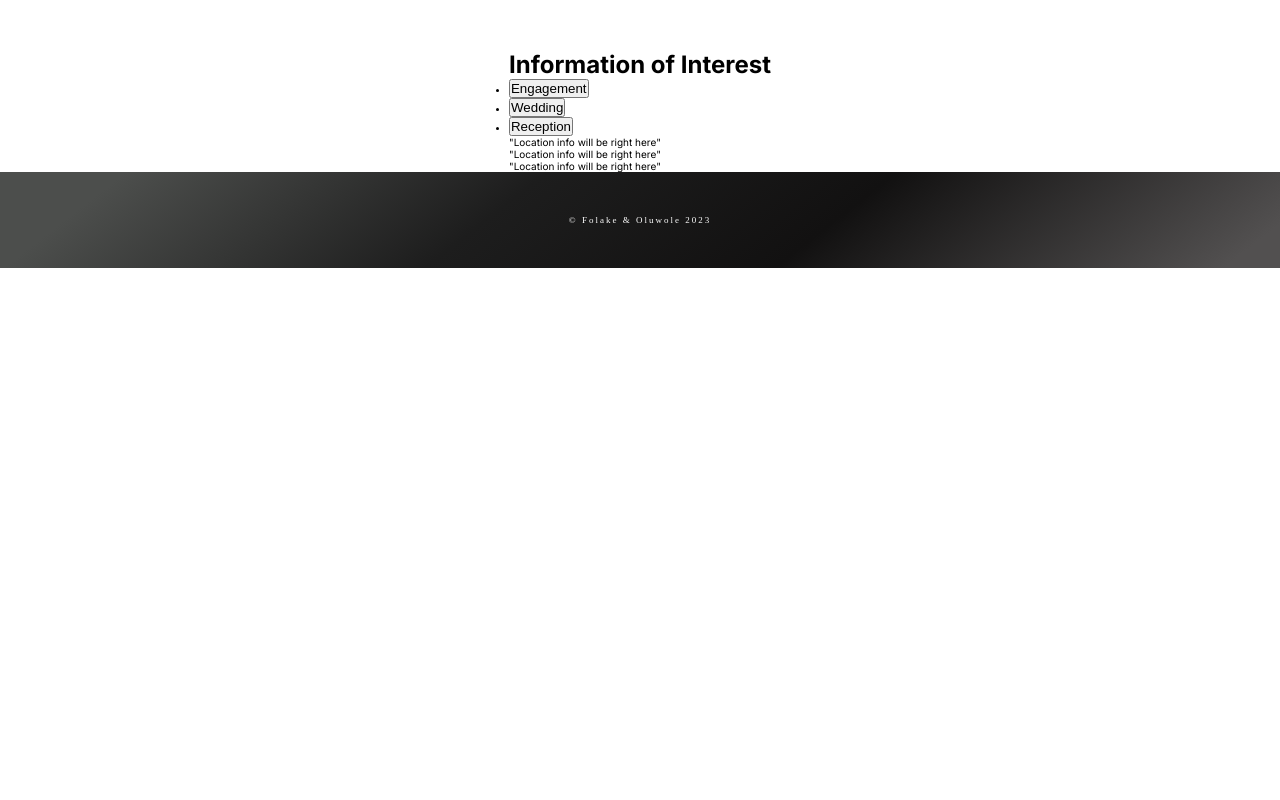
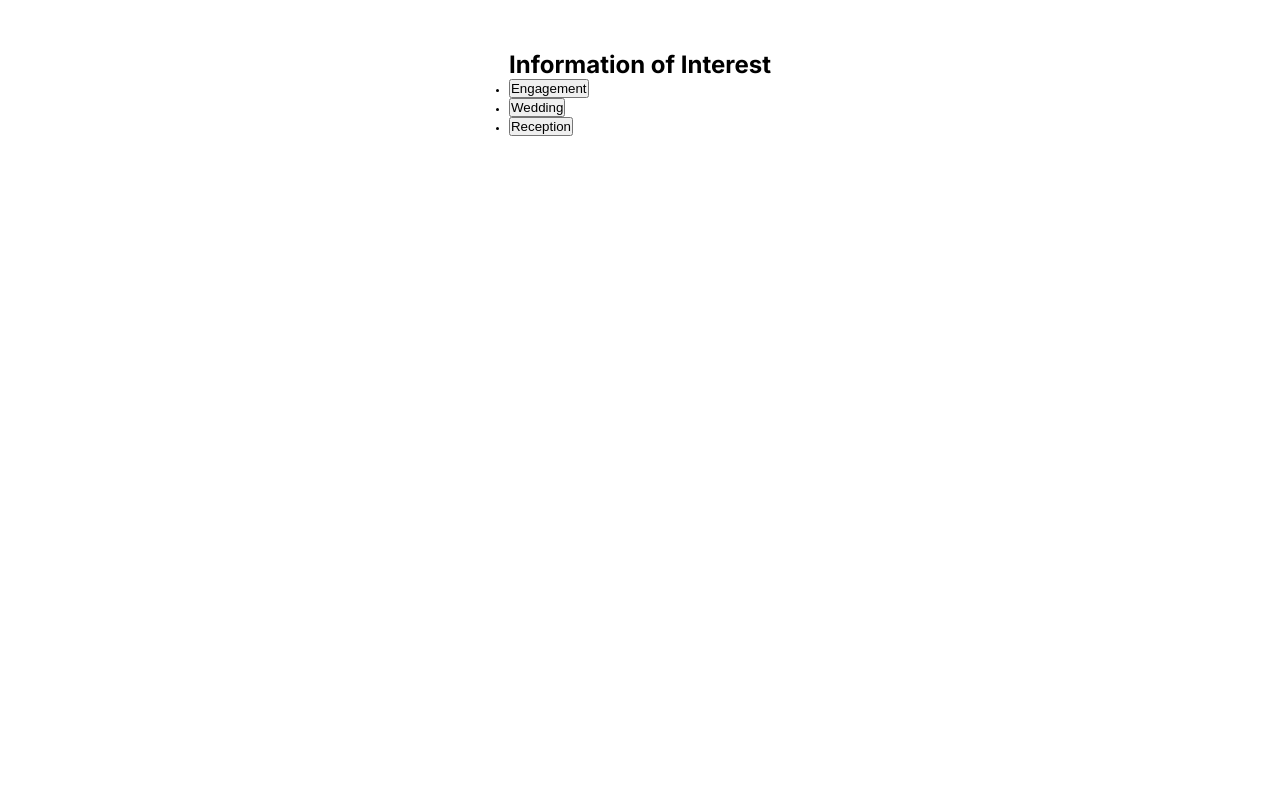
Before and after one commit to abeonweb/folakeandoluwole, a Next.js app: page / in a window 1280 px wide. Shown: the part 7960-8760 px from the top of the page. Before the commit the page ends 8228 px from the top, so only its background shows below. Built offline with nearby package versions, Linux system fonts and the light colour scheme.

Commit message:
created the card to show each event

```diff
--- a/app/components/Location.jsx
+++ b/app/components/Location.jsx
@@ -1,9 +1,16 @@
 import React from 'react'
+import { Pinyon_Script } from "next/font/google";
+import styles from "../css/location.module.css"
 
+// const pinyon = Pinyon_Script({weight: "400", variable: "--pinyon-font", subsets: ["latin"] })
 const Location = ({id, title, time, address, mapURL, info}) => {
   return (
-    <div key={id}>
-        "Location info will be right here"
+    <div key={id} className={`${styles.location} `}>
+        <h2 className={styles.title}>{title}</h2>
+        <h3>{time}</h3>
+        <p>{address}</p>
+        <p>{info}</p>
+        <p>{mapURL}</p>
     </div>
   )
 }
```
